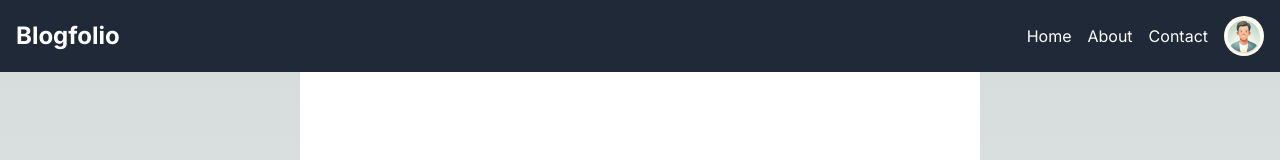
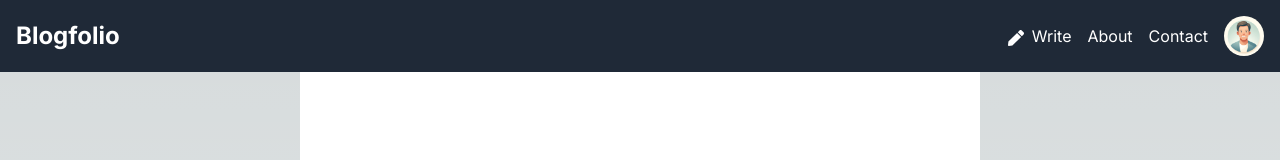
Before and after one commit to jp3pe/blogfolio, a Next.js app: page / in a window 1280 px wide. Shown: the top 160 px of the page. Built offline with nearby package versions, Linux system fonts and the light colour scheme.

Commit message:
chore: Add "Write" button to navigation bar

```diff
--- a/app/ui/nav.tsx
+++ b/app/ui/nav.tsx
@@ -1,11 +1,15 @@
 import Image from "next/image";
+import { FaPen } from "react-icons/fa";
 
 export default function Nav() {
   return (
     <nav className="flex items-center justify-between p-4 bg-gray-800 text-white">
       <h1 className="text-2xl font-bold">Blogfolio</h1>
       <ul className="flex gap-4 items-center">
-        <li>Home</li>
+        <li>
+          <FaPen className="inline mr-2" />
+          Write
+        </li>
         <li>About</li>
         <li>Contact</li>
         <li className="relative h-10 w-10">
```
Also changed, not shown: package.json (+5 -4 lines), 1 other file (tests, documents, lock files or other folders).
